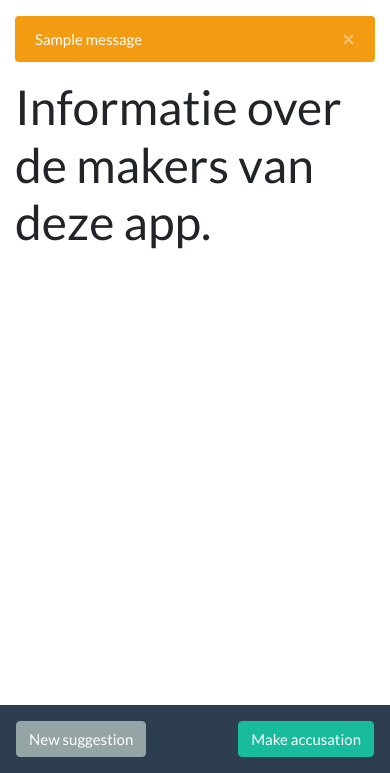
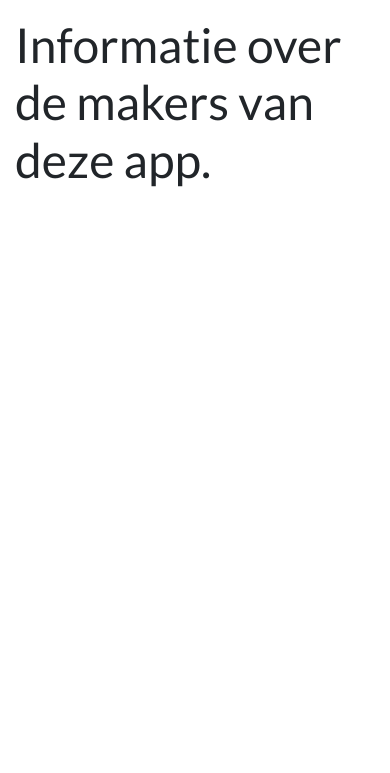
Before and after one commit to koenaubel/CluedoMaster, a Flask app: page /about in a window 390 px wide. Shown: the part 71-844 px from the top of the page. Run offline with Flask 2, Linux system fonts and the light colour scheme; one stand-in notice (Sample message) is shown; some libraries are stand-ins or nearby versions.

Commit message:
mobile design

```diff
--- a/templates/base.html
+++ b/templates/base.html
@@ -8,7 +8,6 @@
     <script src="https://ajax.googleapis.com/ajax/libs/jquery/3.3.1/jquery.min.js"></script>
     <script src="https://cdnjs.cloudflare.com/ajax/libs/popper.js/1.14.7/umd/popper.min.js"></script>
     <script src="https://maxcdn.bootstrapcdn.com/bootstrap/4.3.1/js/bootstrap.min.js"></script>
-    <script src="{{ url_for('static', filename='modal.js') }}"></script>
     <title>CluedoMaster</title>
 </head>
 
@@ -48,30 +47,30 @@
   </div>
 </nav>
 
-{% if active_page != 'home' %}
-    <nav class="navbar fixed-bottom navbar-expand-lg navbar-dark bg-primary d-sm-none">
-        <button type="button" class="btn btn-secondary" data-toggle="modal" data-target="#newTurnModal">
-            New suggestion
-        </button>
-        <button type="button" class="btn btn-success float-right" data-toggle="modal" data-target="#newAccusationModal">
-            Make accusation
-        </button>
-    </nav>
-{% endif %}
+<!--{% if active_page != 'home' %}-->
+<!--    <nav class="navbar fixed-bottom navbar-expand-lg navbar-dark bg-primary d-sm-none">-->
+<!--        <button type="button" class="btn btn-secondary" data-toggle="modal" data-target="#newTurnModal">-->
+<!--            New suggestion-->
+<!--        </button>-->
+<!--        <button type="button" class="btn btn-success float-right" data-toggle="modal" data-target="#newAccusationModal">-->
+<!--            Make accusation-->
+<!--        </button>-->
+<!--    </nav>-->
+<!--{% endif %}-->
 
-<div class="container mt-3">
-{% with messages = get_flashed_messages() %}
-  {% if messages %}
-    {% for message in messages %}
-      <div class="alert alert-warning" role="alert">
-          {{ message }}
-          <button type="button" class="close" data-dismiss="alert" aria-label="Close">
-              <span aria-hidden="true">&times;</span>
-          </button>
-      </div>
-    {% endfor %}
-  {% endif %}
-{% endwith %}
-</div>
+<!--<div class="container mt-3">-->
+<!--{% with messages = get_flashed_messages() %}-->
+<!--  {% if messages %}-->
+<!--    {% for message in messages %}-->
+<!--      <div class="alert alert-warning" role="alert">-->
+<!--          {{ message }}-->
+<!--          <button type="button" class="close" data-dismiss="alert" aria-label="Close">-->
+<!--              <span aria-hidden="true">&times;</span>-->
+<!--          </button>-->
+<!--      </div>-->
+<!--    {% endfor %}-->
+<!--  {% endif %}-->
+<!--{% endwith %}-->
+<!--</div>-->
 
 {% block content %}{% endblock %}
```
